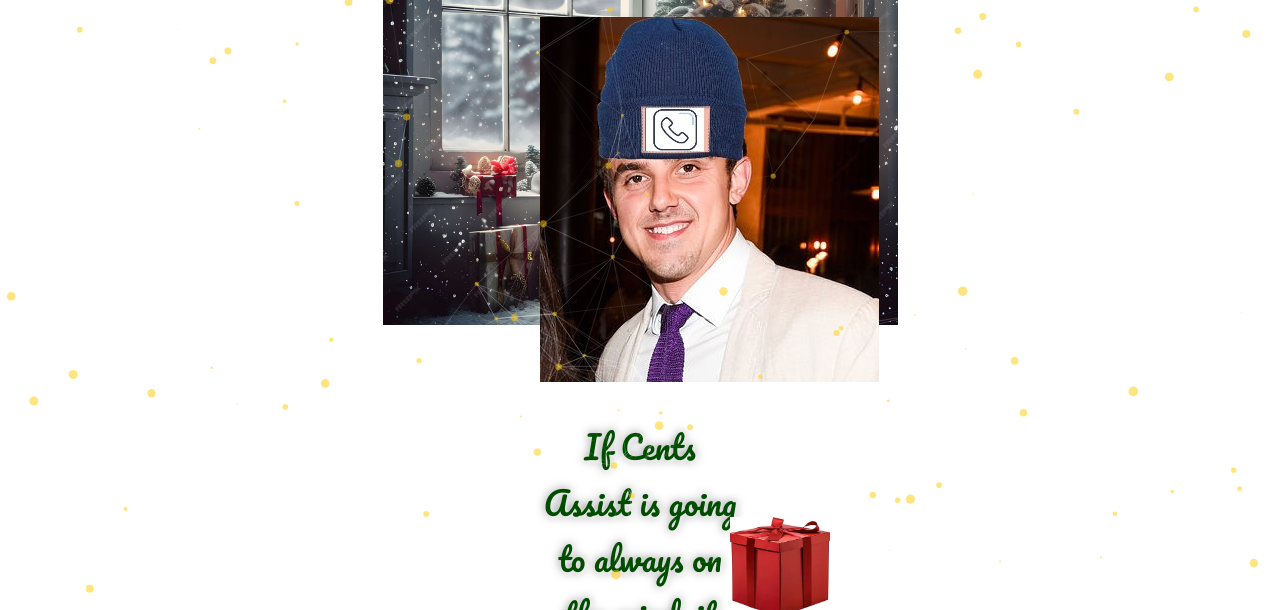
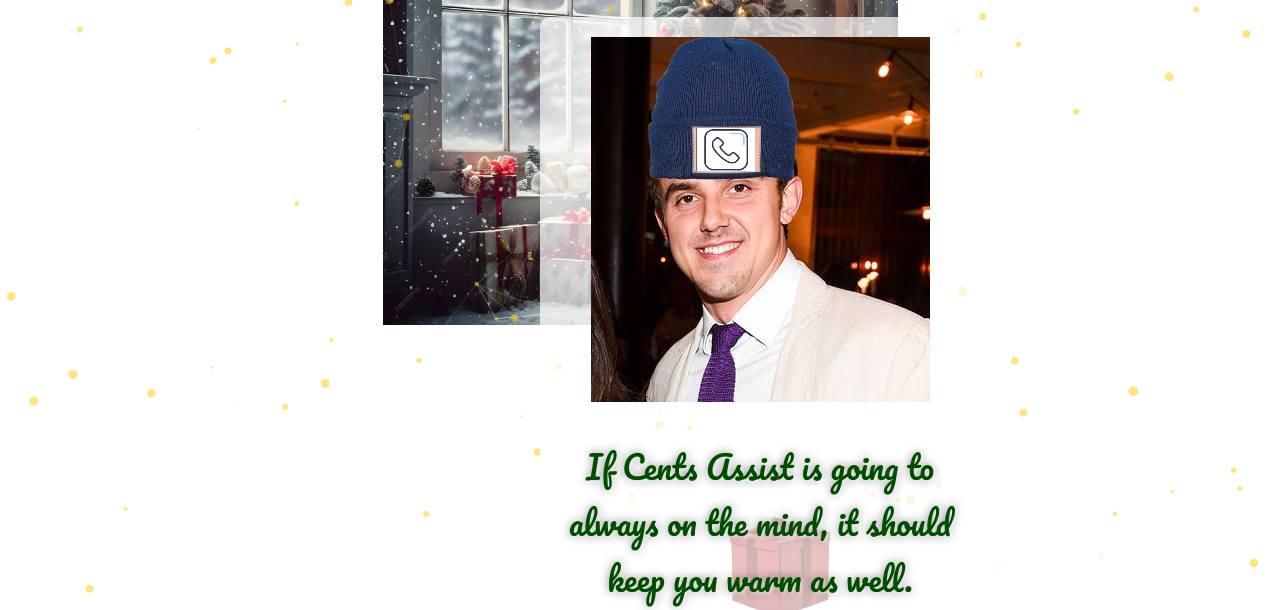
Before and after one commit to AiMO-MO-MO/SecretCentsa2024, a plain HTML site: page index.html in a window 1280 px wide. Both pictures are taken after a click on the element 780 px from the left and 757 px from the top of the page. Shown: the part 190-800 px from the top of the page. Drawn offline with nearby package versions, Linux system fonts and the light colour scheme.

Commit message:
Update styles.css

```diff
--- a/styles.css
+++ b/styles.css
@@ -58,12 +58,15 @@ h1 {
     font-family: 'Pacifico', cursive;
 }
 
-#giftMessage p {
-    font-family: 'Pacifico', cursive;
-    font-size: 2em;
-    color: #004d00;
-    text-shadow: 2px 2px 4px rgba(255, 255, 255, 0.8),
-                 0px 0px 10px rgba(0, 0, 0, 0.5);
+#giftMessage {
+    width: 200%;
+    max-width: 800px;
+    margin: 0 auto;
+    padding: 20px;
+    background-color: rgba(255, 255, 255, 0.7);
+    border-radius: 10px;
+    z-index: 20; /* Higher priority */
+    position: relative; /* Ensure it participates in stacking context */
 }
 
 #giftMessage p {
```
